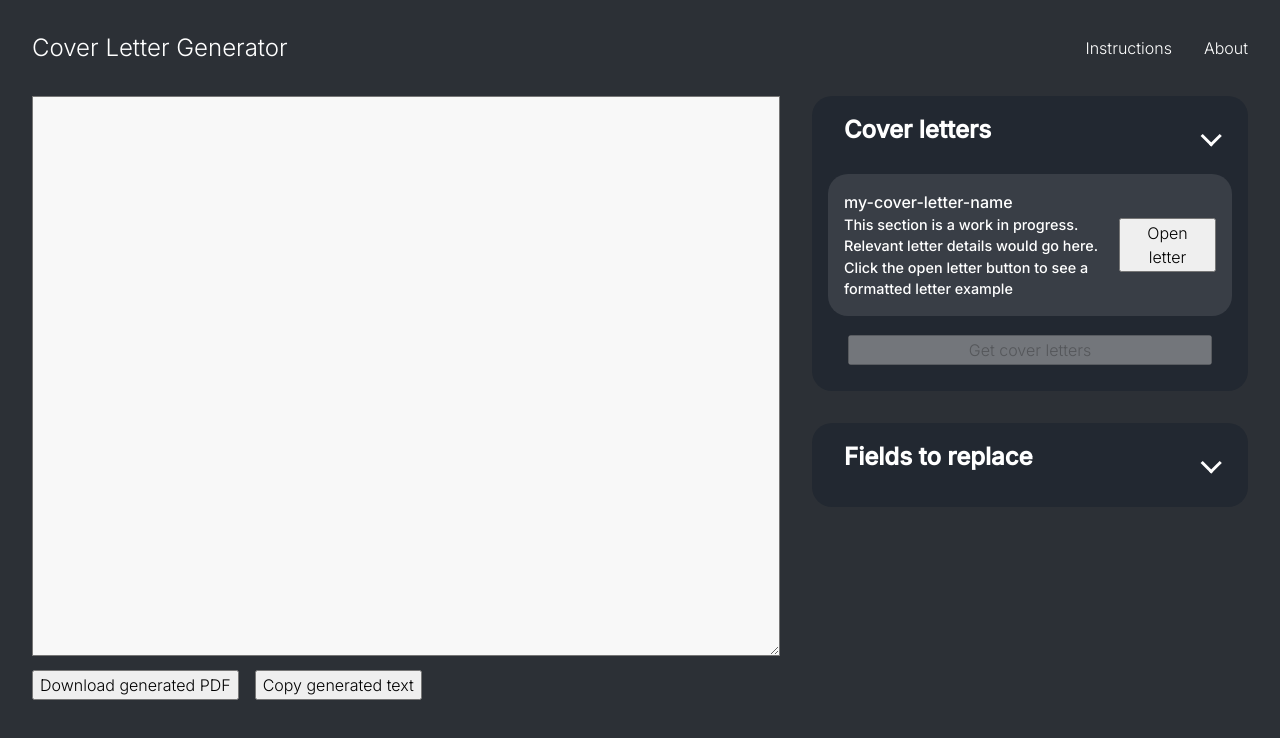
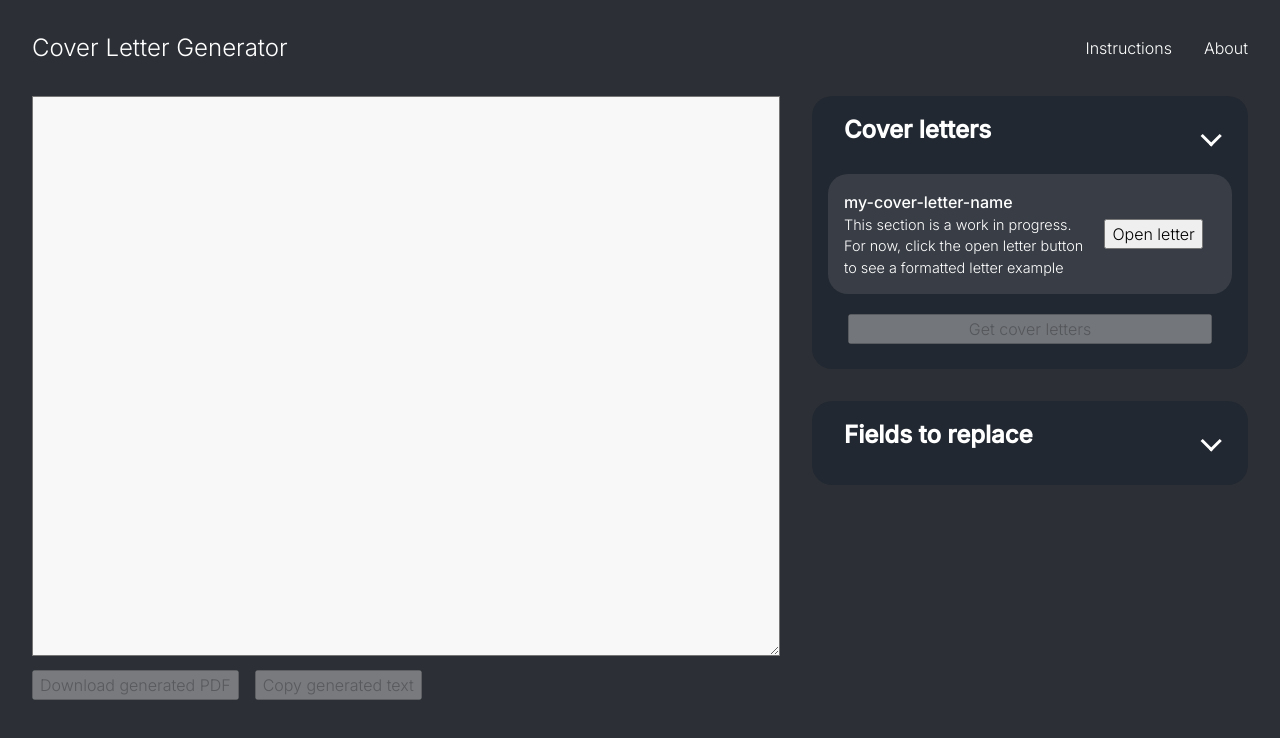
Before and after one commit to aleksebastian/cover-letter-generator, a Svelte app: page / in a window 1280 px wide. Shown: the top 738 px of the page. Built offline with nearby package versions, Linux system fonts and the light colour scheme.

Commit message:
Small optimizations

```diff
--- a/src/components/Editor.svelte
+++ b/src/components/Editor.svelte
@@ -92,8 +92,12 @@
 		<textarea id="text" name="letter" spellcheck="true" bind:value={$letter} />
 	</main>
 	<div class="buttons">
-		<button on:click={() => handleClick('pdf')}>Download generated PDF</button>
-		<button on:click={() => handleClick('text')}>Copy generated text</button>
+		<button disabled={!$letter.length} on:click={() => handleClick('pdf')}
+			>Download generated PDF</button
+		>
+		<button disabled={!$letter.length} on:click={() => handleClick('text')}
+			>Copy generated text</button
+		>
 		{#if showCopyConfirm}
 			<p transition:fade={{ delay: 150, duration: 150 }} class="copy-ok">&#10003; Copied</p>
 		{:else if unableToCopy}
--- a/src/components/Letter.svelte
+++ b/src/components/Letter.svelte
@@ -64,21 +64,24 @@
 	}
 
 	.labels {
-		flex-basis: 75%;
+		flex-basis: 65%;
 	}
 
 	.input {
 		padding: 1rem;
+		gap: 5%;
 		display: flex;
 		justify-content: space-between;
 	}
 
 	.details {
 		font-size: 0.9rem;
+		font-weight: 300;
 	}
 
 	.button-container {
 		display: flex;
 		align-items: center;
+		flex-basis: 30%;
 	}
 </style>
--- a/src/components/Letters.svelte
+++ b/src/components/Letters.svelte
@@ -19,8 +19,8 @@
 	const MockLetterData = {
 		name: 'my-cover-letter-name',
 		details:
-			'This section is a work in progress. Relevant letter details would go here. Click the open letter button to see a formatted letter example',
-		text: 'I came across your company through {job board}. I’m excited at the prospect of joining {company} as a {role}. I feel that the job description aligns well with my strengths in technologies as I am very comfortable utilizing the {stack acronym} stack.'
+			'This section is a work in progress. For now, click the open letter button to see a formatted letter example',
+		text: 'I came across your company through {job board}. I’m excited at the prospect of joining {company} as a {role}.'
 	};
 </script>
 
--- a/src/components/Modal.svelte
+++ b/src/components/Modal.svelte
@@ -43,6 +43,7 @@
 		cursor: pointer;
 		/* padding: 0.5rem; */
 		color: white;
+		-webkit-tap-highlight-color: transparent;
 	}
 
 	@media screen and (max-width: 1280px) {
--- a/src/components/Warning.svelte
+++ b/src/components/Warning.svelte
@@ -3,14 +3,13 @@
 </script>
 
 <div class="container">
-	<p>This will overwrite your current letter. Are you sure?</p>
+	<p>This will overwrite the current letter. Are you sure?</p>
 	<p />
 	<button on:click={componentProp}>Yes, open letter</button>
 </div>
 
 <style>
 	.container {
-		width: 300px;
 		padding: 1rem;
 	}
 
```
